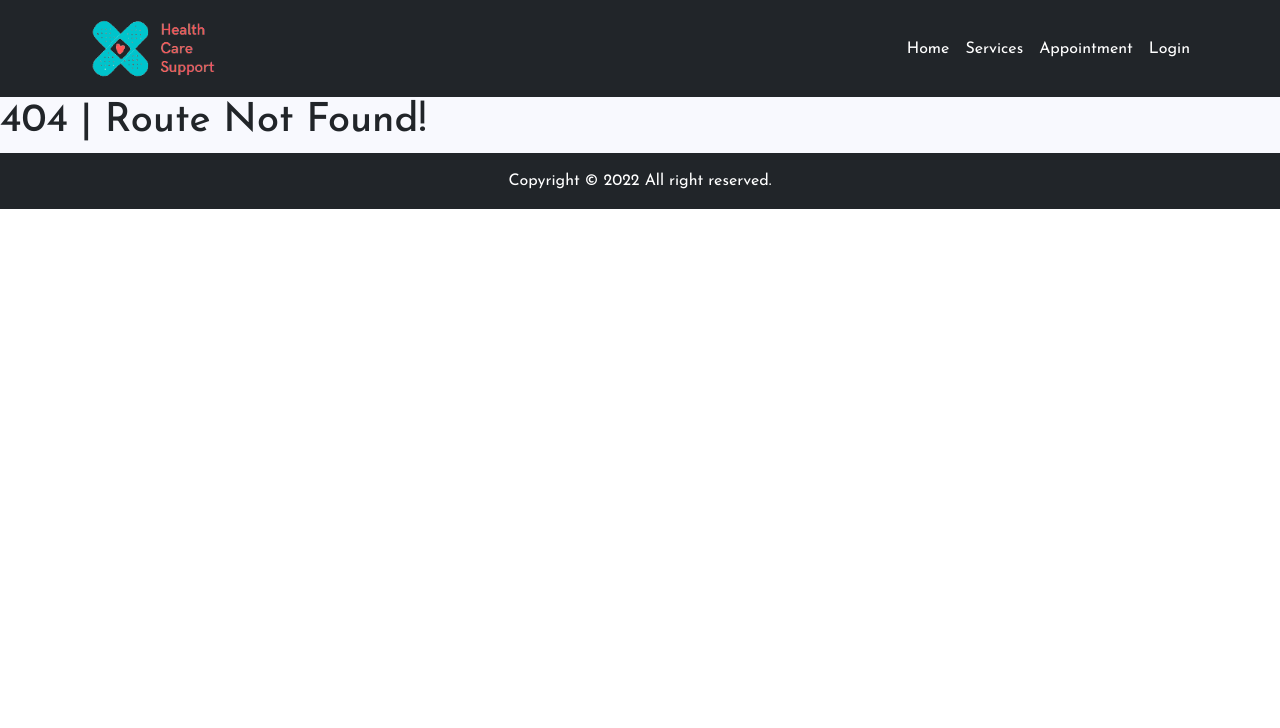
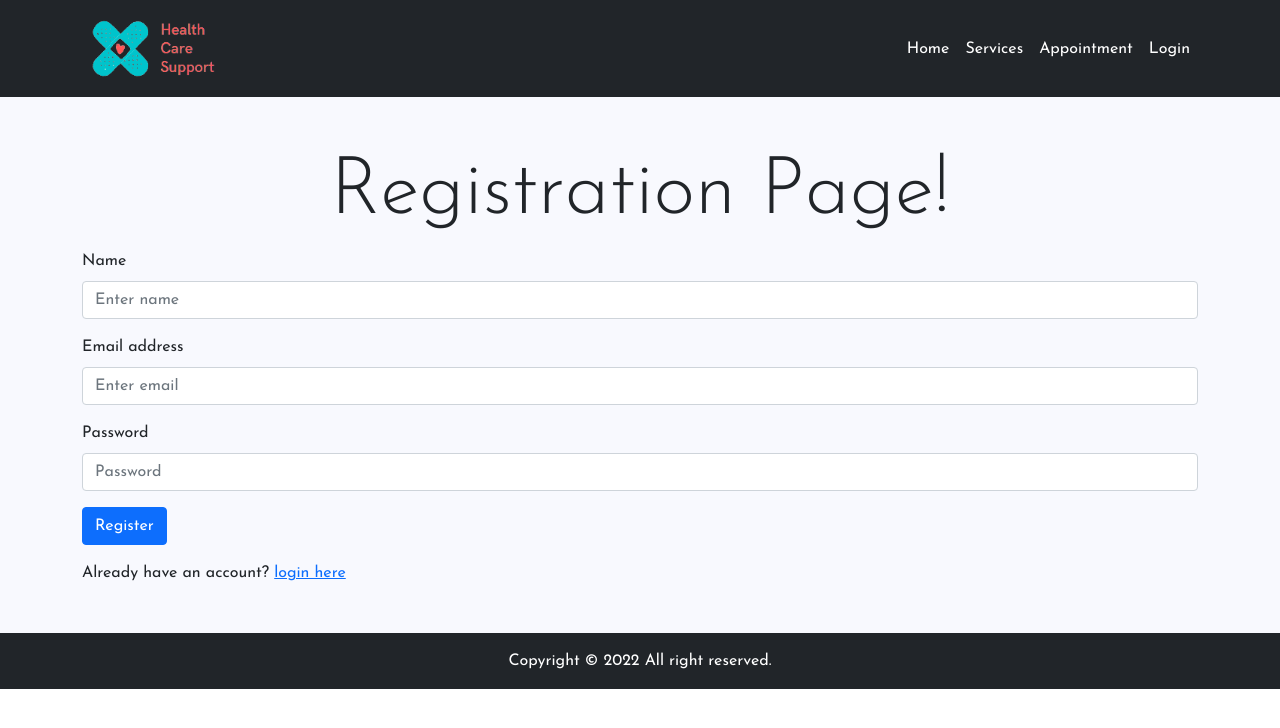
Before and after one commit to devhasibulislam/health-care-support, a React (Create React App) app: page /register in a window 1280 px wide. Before the commit this address had no page. Shown: the top 728 px of the page. Built offline with nearby package versions, Linux system fonts and the light colour scheme; no server answers.

Commit message:
login done

```diff
--- a/package.json
+++ b/package.json
@@ -11,6 +11,7 @@
     "react": "^18.0.0",
     "react-bootstrap": "^2.2.3",
     "react-dom": "^18.0.0",
+    "react-firebase-hooks": "^5.0.3",
     "react-router-dom": "^6.3.0",
     "react-scripts": "5.0.0",
     "web-vitals": "^2.1.4"
--- a/src/App.js
+++ b/src/App.js
@@ -7,6 +7,8 @@ import NotFound from './routes/NotFound/NotFound';
 import Services from './routes/Services/Services';
 import Footer from './shared/Footer/Footer';
 import Header from './shared/Header/Header';
+import Register from './components/Register/Register';
+import Reset from './components/Reset/Reset';
 
 function App() {
   return (
@@ -17,7 +19,9 @@ function App() {
         <Route path='/home' element={<Home></Home>}></Route>
         <Route path='/services' element={<Services></Services>}></Route>
         <Route path='/appointment' element={<Appointment></Appointment>}></Route>
-        <Route path='/Login' element={<Login></Login>}></Route>
+        <Route path='/login' element={<Login></Login>}></Route>
+        <Route path='/register' element={<Register></Register>}></Route>
+        <Route path='/reset' element={<Reset></Reset>}></Route>
         <Route path='*' element={<NotFound></NotFound>}></Route>
       </Routes>
       <Footer></Footer>
--- /dev/null
+++ b/src/components/Register/Register.js
@@ -0,0 +1,95 @@
+import React, { useRef, useState } from 'react';
+import { Button, Form } from 'react-bootstrap';
+import { useCreateUserWithEmailAndPassword, useUpdateProfile } from 'react-firebase-hooks/auth';
+import { Link } from 'react-router-dom';
+import auth from '../../firebase.init';
+
+const Register = () => {
+    const [
+        createUserWithEmailAndPassword,
+        user,
+        loading,
+        error
+    ] = useCreateUserWithEmailAndPassword(auth);
+    const [updateProfile] = useUpdateProfile(auth);
+
+    const [name, setName] = useState('');
+    const [email, setEmail] = useState('');
+    const [password, setPassword] = useState('');
+
+    // const nameRef = useRef('');
+    // const emailRef = useRef('');
+    // const passwordRef = useRef('');
+
+    /* if (error) {
+        return (
+            <div>
+                <p>Error: {error.message}</p>
+            </div>
+        );
+    }
+
+    if (loading) {
+        return <p>Loading...</p>;
+    }
+
+    if (user) {
+        return (
+            <div>
+                <p>Registered User: {user.email}</p>
+            </div>
+        );
+    } */
+
+    const handleSubmitRegistrationForm = async (event) => {
+        event.preventDefault();
+        // const name = nameRef.current.value;
+        // const email = emailRef.current.value;
+        // const password = passwordRef.current.value;
+
+        // setName(nameRef.current.value);
+        // setEmail(emailRef.current.value);
+        // setPassword(passwordRef.current.value);
+
+        await updateProfile({ displayName: name });
+
+        createUserWithEmailAndPassword(email, password);
+
+        // console.log(email, password, name);
+        // console.log(user);
+    };
+
+    return (
+        <div className='my-5 container mx-auto'>
+            <h2 className='text-center display-1'>Registration Page!</h2>
+            <Form onSubmit={handleSubmitRegistrationForm}>
+                {/* for name */}
+                <Form.Group className="mb-3" controlId="formBasicName">
+                    <Form.Label>Name</Form.Label>
+                    <Form.Control type="text" placeholder="Enter name" onChange={event => setName(event.target.value)}/>
+                </Form.Group>
+                {/* for email */}
+                <Form.Group className="mb-3" controlId="formBasicEmail">
+                    <Form.Label>Email address</Form.Label>
+                    <Form.Control type="email" placeholder="Enter email" onChange={event => setEmail(event.target.value)} />
+                </Form.Group>
+                {/* for password */}
+                <Form.Group className="mb-3" controlId="formBasicPassword">
+                    <Form.Label>Password</Form.Label>
+                    <Form.Control type="password" placeholder="Password" onChange={event => setPassword(event.target.value)} />
+                </Form.Group>
+                <Button variant="primary" type="submit">
+                    Register
+                </Button>
+            </Form>
+            <p className='mt-3'>Already have an account? <span role="button">
+                <Link to={'/login'} className='text-primary'>login here</Link>
+            </span></p>
+            {loading && <p className='mt-3'>Loading...</p>}
+            {error && <p className='mt-3'>Error: {error.message}</p>}
+            {/* {user && <p className='mt-3'>Registered User: {user.email}</p>} */}
+        </div>
+    );
+};
+
+export default Register;
--- /dev/null
+++ b/src/components/Reset/Reset.js
@@ -0,0 +1,29 @@
+import React, { useRef } from 'react';
+import { Button, Form } from 'react-bootstrap';
+
+const Reset = () => {
+    const emailRef = useRef('');
+    const handleSubmitResetForm = (event) => {
+        event.preventDefault();
+        const email = emailRef.current.value;
+
+        console.log(email);
+    };
+    return (
+        <div className='my-5 container mx-auto'>
+            <h2 className='text-center display-1'>Reset Page!</h2>
+            <Form onSubmit={handleSubmitResetForm}>
+                <Form.Group className="mb-3" controlId="formBasicEmail">
+                    <Form.Label>Email address</Form.Label>
+                    <Form.Control ref={emailRef} type="email" placeholder="Enter email" />
+                </Form.Group>
+
+                <Button variant="primary" type="submit">
+                    Reset account
+                </Button>
+            </Form>
+        </div>
+    );
+};
+
+export default Reset;
--- a/src/firebase.init.js
+++ b/src/firebase.init.js
@@ -6,12 +6,19 @@ import {getAuth} from 'firebase/auth';
 
 // Your web app's Firebase configuration
 const firebaseConfig = {
-    apiKey: process.env.local.REACT_APP_apiKey,
-    authDomain: process.env.local.REACT_APP_authDomain,
-    projectId: process.env.local.REACT_APP_projectId,
-    storageBucket: process.env.local.REACT_APP_storageBucket,
-    messagingSenderId: process.env.local.REACT_APP_messagingSenderId,
-    appId: process.env.local.REACT_APP_appId
+    // apiKey:process.env.REACT_APP_apiKey,
+    // authDomain:process.env.REACT_APP_authDomain,
+    // projectId:process.env.REACT_APP_projectId,
+    // storageBucket:process.env.REACT_APP_storageBucket,
+    // messagingSenderId:process.env.REACT_APP_messagingSenderId,
+    // appId:process.env.REACT_APP_appId,
+
+    apiKey: "AIzaSyAYAW_w-C-oHcfOkflq2lhPtFdBbJbGhqk",
+    authDomain: "health-care-support-3af87.firebaseapp.com",
+    projectId: "health-care-support-3af87",
+    storageBucket: "health-care-support-3af87.appspot.com",
+    messagingSenderId: "509189110984",
+    appId: "1:509189110984:web:6a81c070d466b8762339fd"
 };
 
 // Initialize Firebase
--- a/src/routes/Home/Home.js
+++ b/src/routes/Home/Home.js
@@ -65,7 +65,7 @@ const Home = () => {
                             <p>
                                 From his excellent treatment, curiosity, investigative mind and ability to connect, you know where you stand immediately and what next steps look like. Attention doctors if you want a masterclass in watching a doctor bring medical knowledge and build rapport so that message is heard by patient.
                             </p>
-                            <h4 className='text-primary mb-0'>Sabbir Hossain</h4>
+                            <h4 className='text-primary mb-0'>Rayhan Khan</h4>
                             <h5 className='text-muted'><small>Developer</small></h5>
                         </div>
                     </div>
--- a/src/routes/Login/Login.js
+++ b/src/routes/Login/Login.js
@@ -1,26 +1,55 @@
-import React from 'react';
+import React, { useRef, useState } from 'react';
 import { Button, Form } from 'react-bootstrap';
+import { useAuthState, useSignInWithEmailAndPassword } from 'react-firebase-hooks/auth';
+import { Link, useNavigate } from 'react-router-dom';
+import auth from '../../firebase.init';
 
 const Login = () => {
+    const [email, setEmail] = useState('');
+    const [password, setPassword] = useState('');
+    const [signInWithEmailAndPassword] = useSignInWithEmailAndPassword(auth);
+    const [user] = useAuthState(auth);
+    // const emailRef = useRef('');
+    // const passwordRef = useRef('');
+    const navigate = useNavigate();
+
+    if (user) {
+        navigate('/home');
+    }
+
+    const handleSubmitLoginForm = (event) => {
+        event.preventDefault();
+        // const email = emailRef.current.value;
+        // const password = passwordRef.current.value;
+
+        signInWithEmailAndPassword(email, password);
+
+        // console.log(email, password);
+        console.log(user);
+    };
     return (
         <div className='my-5 container mx-auto'>
             <h2 className='text-center display-1'>Login Page!</h2>
-            <Form>
+            <Form onSubmit={handleSubmitLoginForm}>
                 <Form.Group className="mb-3" controlId="formBasicEmail">
                     <Form.Label>Email address</Form.Label>
-                    <Form.Control type="email" placeholder="Enter email" />
+                    <Form.Control type="email" placeholder="Enter email" onChange={event => setEmail(event.target.value)} />
                 </Form.Group>
 
                 <Form.Group className="mb-3" controlId="formBasicPassword">
                     <Form.Label>Password</Form.Label>
-                    <Form.Control type="password" placeholder="Password" />
+                    <Form.Control type="password" placeholder="Password" onChange={event => setPassword(event.target.value)} />
                 </Form.Group>
                 <Button variant="primary" type="submit">
                     Login
                 </Button>
             </Form>
-            <p className='mt-3 mb-0'>Forgot password? <span className='text-danger' role="button">reset this</span></p>
-            <p className=''>Don't have an account? <span className='text-primary' role="button">create one</span></p>
+            <p className='mt-3 mb-0'>Forgot password? <span role="button">
+                <Link to={'/reset'} className='text-danger'>reset this</Link>
+            </span></p>
+            <p className=''>Don't have an account? <span role="button">
+                <Link to={'/register'} className='text-primary'>create one</Link>
+            </span></p>
         </div>
     );
 };
--- a/src/shared/Header/Header.js
+++ b/src/shared/Header/Header.js
@@ -1,8 +1,15 @@
+import { signOut } from 'firebase/auth';
 import React from 'react';
 import { Container, Nav, Navbar } from 'react-bootstrap';
+import { useAuthState } from 'react-firebase-hooks/auth';
 import CustomLink from '../../components/CustomLink/CustomLink';
+import auth from '../../firebase.init';
 
 const Header = () => {
+    const [user] = useAuthState(auth);
+    const handleSignOut = () => {
+        signOut(auth);
+    };
     return (
         <div>
             <Navbar collapseOnSelect expand="lg" bg="dark" variant="dark" sticky='top'>
@@ -16,7 +23,7 @@ const Header = () => {
                             <Nav.Link as={CustomLink} to="/home">Home</Nav.Link>
                             <Nav.Link as={CustomLink} to="/services">Services</Nav.Link>
                             <Nav.Link as={CustomLink} to="/appointment">Appointment</Nav.Link>
-                            <Nav.Link as={CustomLink} to="/Login">Login</Nav.Link>
+                            {user ? <button className='btn btn-link' onClick={handleSignOut}>Sign Out</button> : <Nav.Link as={CustomLink} to="/login">Login</Nav.Link>}
                         </Nav>
                     </Navbar.Collapse>
                 </Container>
```
Also changed, not shown: 1 other file (tests, documents, lock files or other folders).
